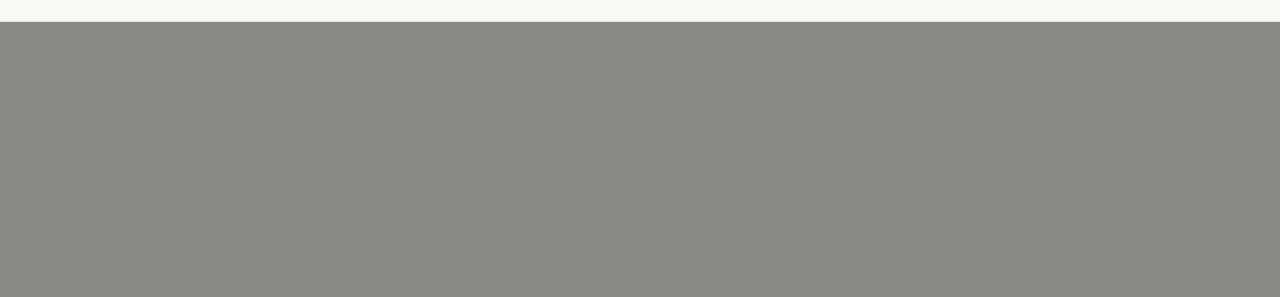
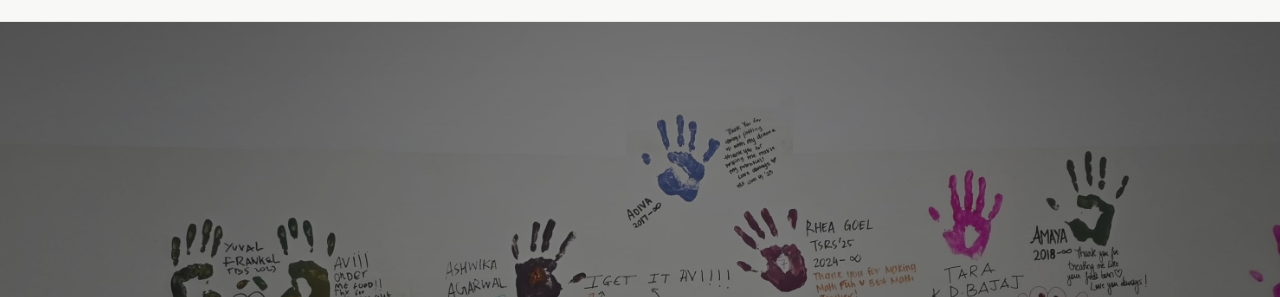
Before and after one commit to infinityymatrix/website, a plain HTML site: page index.html in a window 1280 px wide. Shown: the part 105-402 px from the top of the page. Drawn offline with nearby package versions, Linux system fonts and the light colour scheme; the site is published under a folder, as on GitHub Pages, so addresses that start at the root find nothing.

Commit message:
photo fix?

```diff
--- a/css/style.css
+++ b/css/style.css
@@ -80,7 +80,7 @@ body {
     padding: 2rem;
     position: relative;
 
-    background-image: url("/assets/hero.jpeg");
+    background-image: url("../assets/hero.jpeg");
     background-size: cover;
     background-repeat: no-repeat;
     background-position: center;
```
